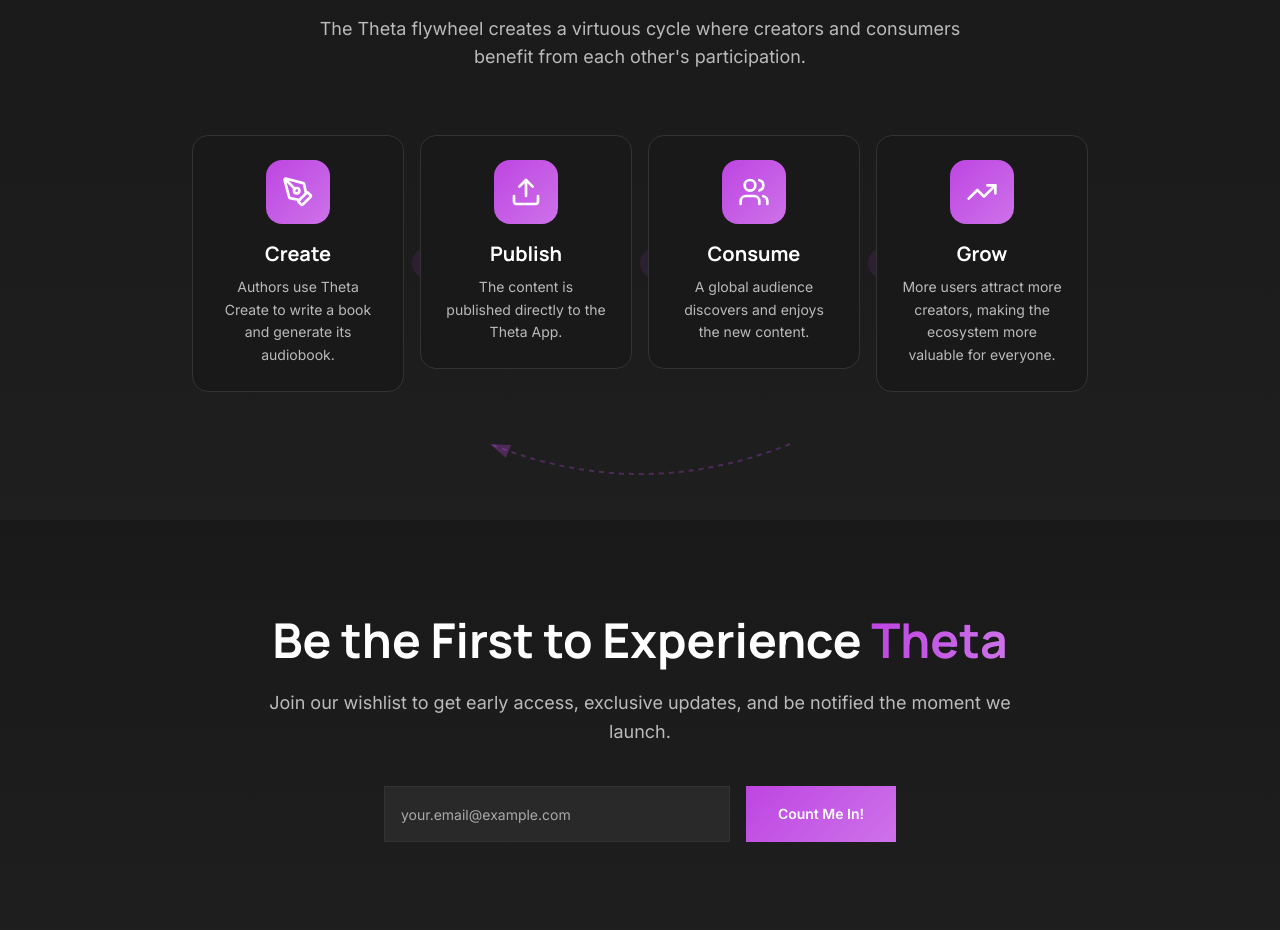
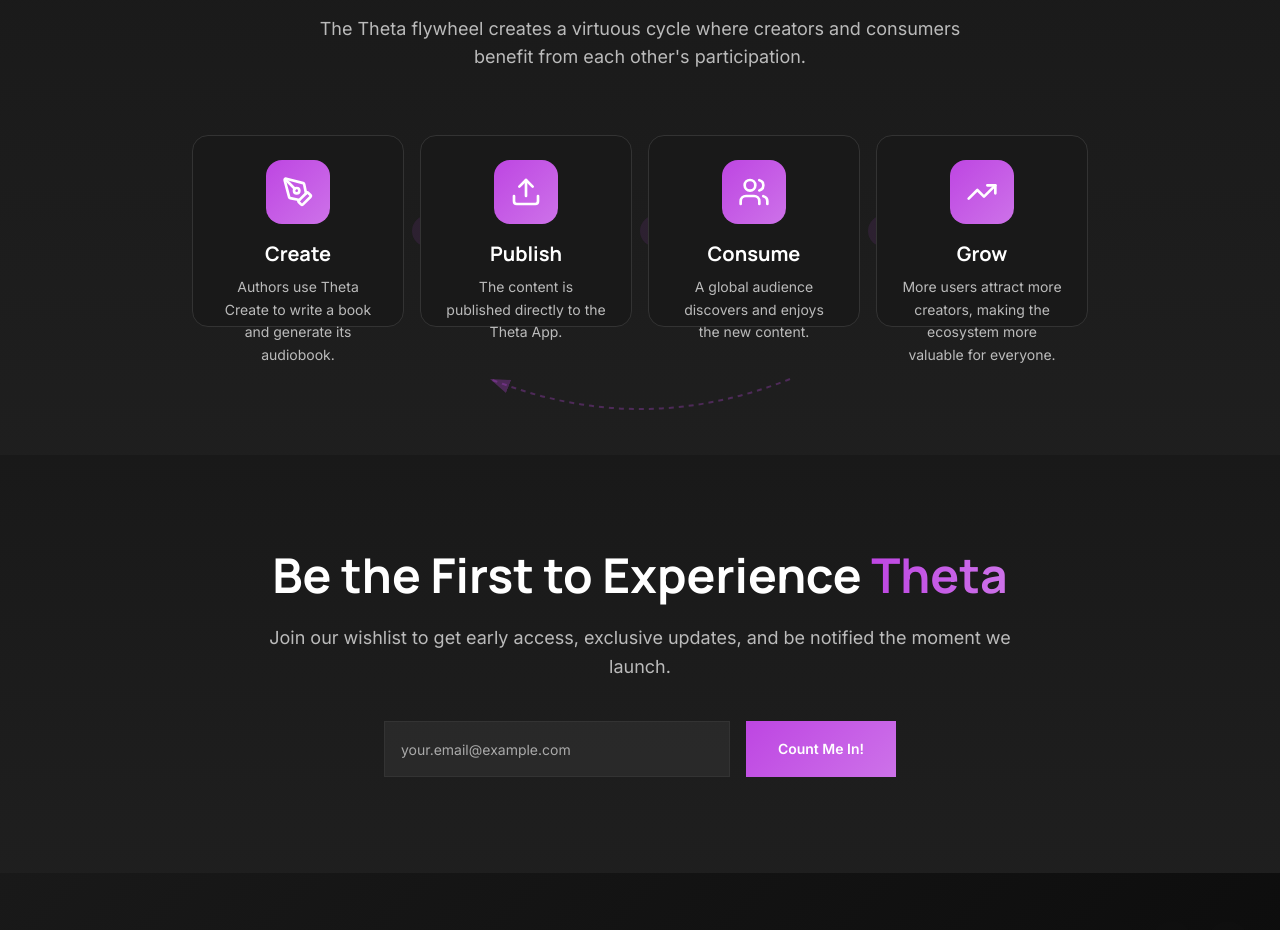
Before and after one commit to apptheta2025-crypto/theta-unified-world, a React (Vite) app: page / in a window 1280 px wide. Shown: the part 3341-4271 px from the top of the page. Built offline with nearby package versions, Linux system fonts and the light colour scheme; the HTML template or start-up script is replaced by a standard one.

Commit message:
Uniform card sizes

```diff
--- a/src/components/FlywheelSection.tsx
+++ b/src/components/FlywheelSection.tsx
@@ -45,7 +45,7 @@ const FlywheelSection = () => {
               {steps.map((step, index) => (
                 <div key={index} className="relative">
                   {/* Step Card */}
-                  <div className="bg-card border border-border rounded-2xl p-6 space-y-4 group hover:shadow-lg transition-spring">
+                  <div className="bg-card border border-border rounded-2xl p-6 space-y-4 group hover:shadow-lg transition-spring h-48 flex flex-col">
                     <div className="flex justify-center">
                       <div className="w-16 h-16 bg-gradient-primary rounded-2xl flex items-center justify-center group-hover:shadow-glow transition-spring">
                         <step.icon className="w-8 h-8 text-primary-foreground" />
```
